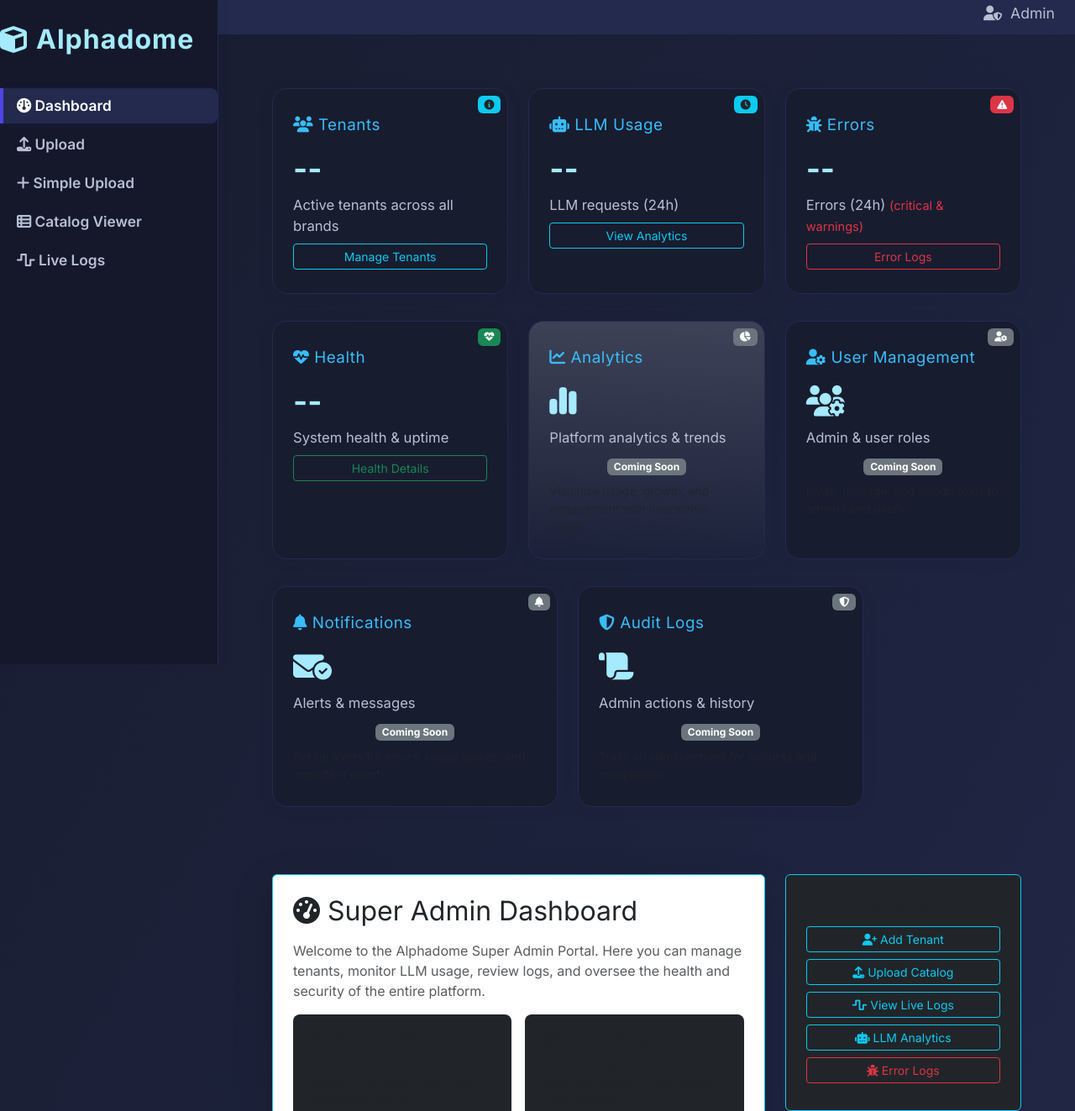
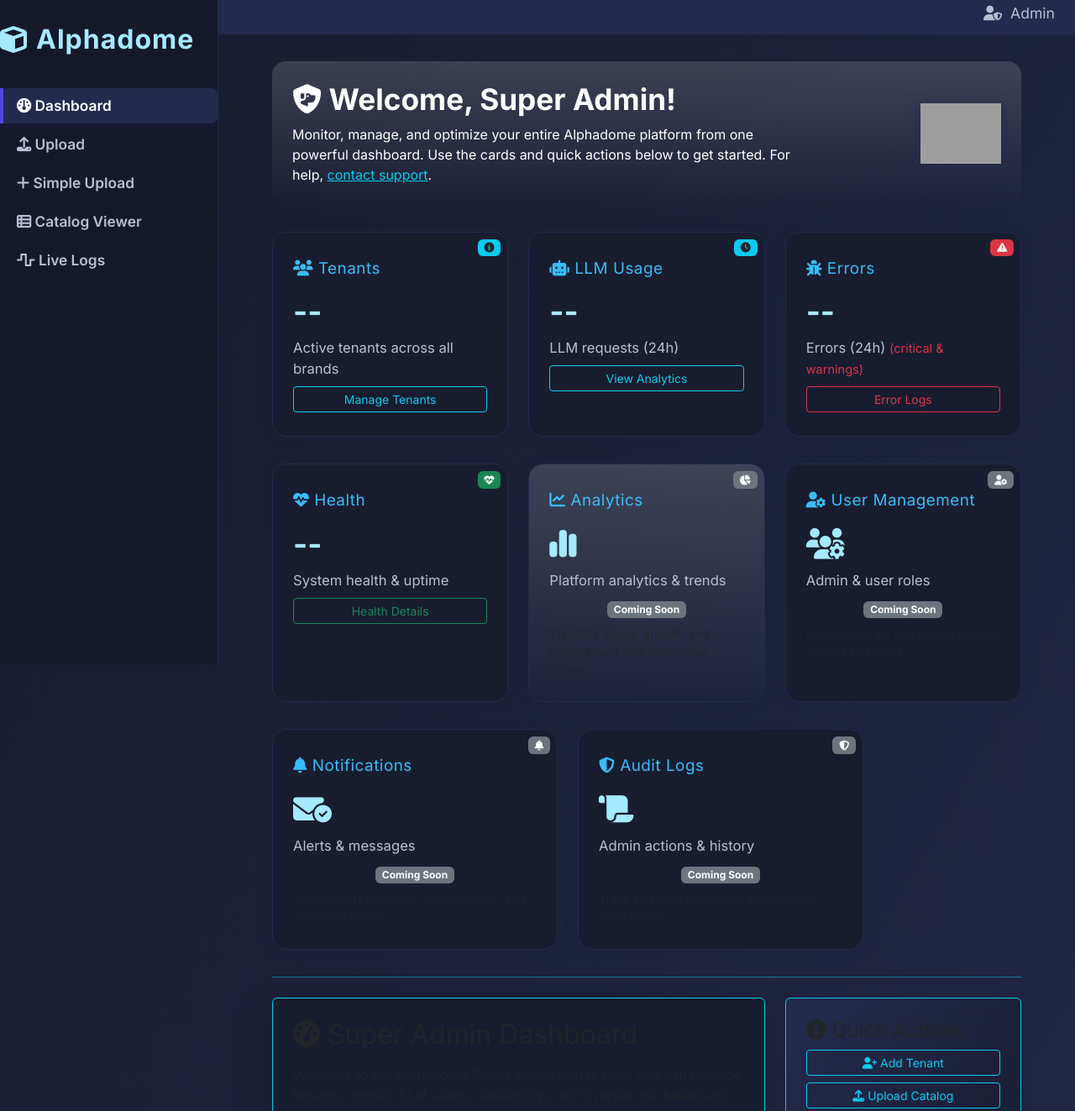
Before and after one commit to SaddyMalingu/whatsapp-bot, a website: page admin/dashboard.html in a window 1280 px wide. Shown: the part 9-1332 px from the top of the page at 84% size. Drawn offline with nearby package versions, Linux system fonts and the light colour scheme; grey boxes are pictures that could not be loaded.

Commit message:
style(admin): final polish, hero section, footer, gradients, better mobile/desktop, help link

```diff
--- a/admin/dashboard.html
+++ b/admin/dashboard.html
@@ -59,7 +59,19 @@
     </nav>
     <main class="main-content flex-grow-1">
       <div id="spa-content">
-        <div class="dashboard-cards">
+        <!-- Hero Welcome Section -->
+        <section class="mb-4 p-4 rounded-4 bg-gradient" style="background:linear-gradient(90deg,#232a4d 0%,#38bdf8 100%);color:#fff;">
+          <div class="d-flex flex-column flex-md-row align-items-center justify-content-between gap-3">
+            <div>
+              <h1 class="fw-bold mb-2" style="font-size:2.2rem;"><i class="fa-solid fa-shield-dog"></i> Welcome, Super Admin!</h1>
+              <p class="mb-0" style="max-width:600px;">Monitor, manage, and optimize your entire Alphadome platform from one powerful dashboard. Use the cards and quick actions below to get started. For help, <a href="mailto:support@alphadome.com" class="text-info text-decoration-underline">contact support</a>.</p>
+            </div>
+            <div class="d-none d-md-block">
+              <img src="https://cdn.jsdelivr.net/gh/twitter/twemoji@14.0.2/assets/72x72/1f916.png" alt="Admin Bot" style="height:72px;filter:drop-shadow(0 2px 8px #232a4d);">
+            </div>
+          </div>
+        </section>
+        <div class="dashboard-cards mb-4">
           <div class="dashboard-card position-relative">
             <span class="position-absolute top-0 end-0 badge bg-info text-dark m-2" title="Live count of all active tenants"><i class="fa-solid fa-circle-info"></i></span>
             <h3><i class="fa-solid fa-users"></i> Tenants</h3>
@@ -121,9 +133,10 @@
             <div class="mt-2 small text-muted">Track all admin actions for security and compliance.</div>
           </div>
         </div>
-        <div class="row mt-5 g-4">
+        <hr class="my-4 border-info opacity-50">
+        <div class="row g-4">
           <div class="col-12 col-lg-8">
-            <div class="card p-4 mb-4 shadow-lg border-info">
+            <div class="card p-4 mb-4 shadow-lg border-info" style="background:rgba(24,28,47,0.98);">
               <h2 class="mb-3"><i class="fa-solid fa-gauge-high"></i> Super Admin Dashboard</h2>
               <p class="text-muted mb-3">Welcome to the Alphadome Super Admin Portal. Here you can manage tenants, monitor LLM usage, review logs, and oversee the health and security of the entire platform.</p>
               <div class="row g-3">
@@ -190,7 +203,7 @@
             </div>
           </div>
           <div class="col-12 col-lg-4">
-            <div class="card p-4 mb-4 bg-dark border-info shadow-sm">
+            <div class="card p-4 mb-4 bg-dark border-info shadow-sm" style="background:linear-gradient(120deg,#232a4d 0%,#181c2f 100%);">
               <h4 class="mb-2"><i class="fa-solid fa-circle-info"></i> Quick Actions</h4>
               <ul class="list-unstyled mb-0">
                 <li><a href="#tenant-management" class="btn btn-outline-info btn-sm w-100 mb-2"><i class="fa-solid fa-user-plus"></i> Add Tenant</a></li>
@@ -200,7 +213,7 @@
                 <li><a href="#error-monitoring" class="btn btn-outline-danger btn-sm w-100 mb-2"><i class="fa-solid fa-bug"></i> Error Logs</a></li>
               </ul>
             </div>
-            <div class="card p-4 bg-dark border-secondary shadow-sm">
+            <div class="card p-4 bg-dark border-secondary shadow-sm mt-4" style="background:rgba(35,42,77,0.97);">
               <h4 class="mb-2"><i class="fa-solid fa-lightbulb"></i> Tips</h4>
               <ul class="mb-0">
                 <li>Use the sidebar or quick actions to navigate.</li>
@@ -227,6 +240,9 @@
       </ul>
     </nav>
   </div>
+  <footer class="text-center py-3 mt-4 small text-muted bg-dark border-top border-info" style="letter-spacing:0.5px;">
+    &copy; 2026 Alphadome Platform &mdash; Super Admin Portal. Need help? <a href="mailto:support@alphadome.com" class="text-info">Contact Support</a>
+  </footer>
   <script src="https://cdn.jsdelivr.net/npm/bootstrap@5.3.2/dist/js/bootstrap.bundle.min.js"></script>
   <script>
     // Responsive sidebar toggle for mobile
```
